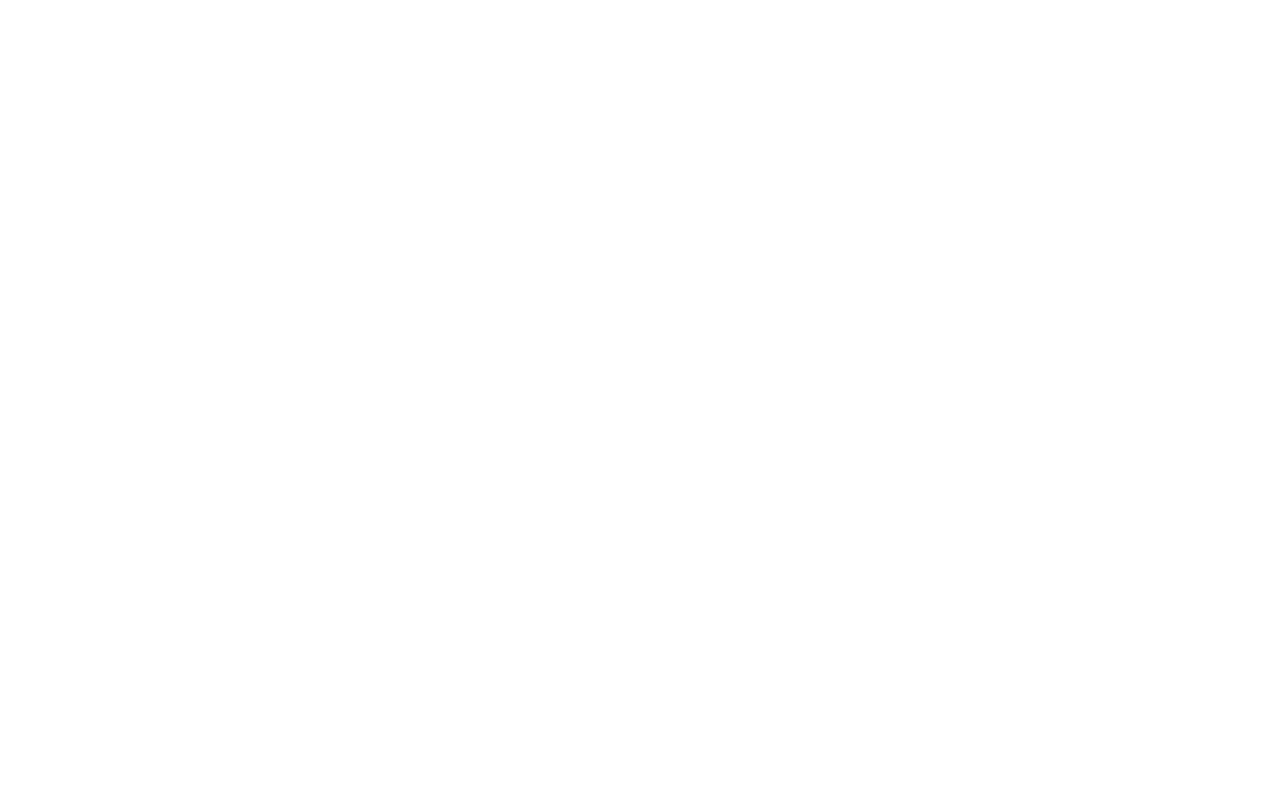
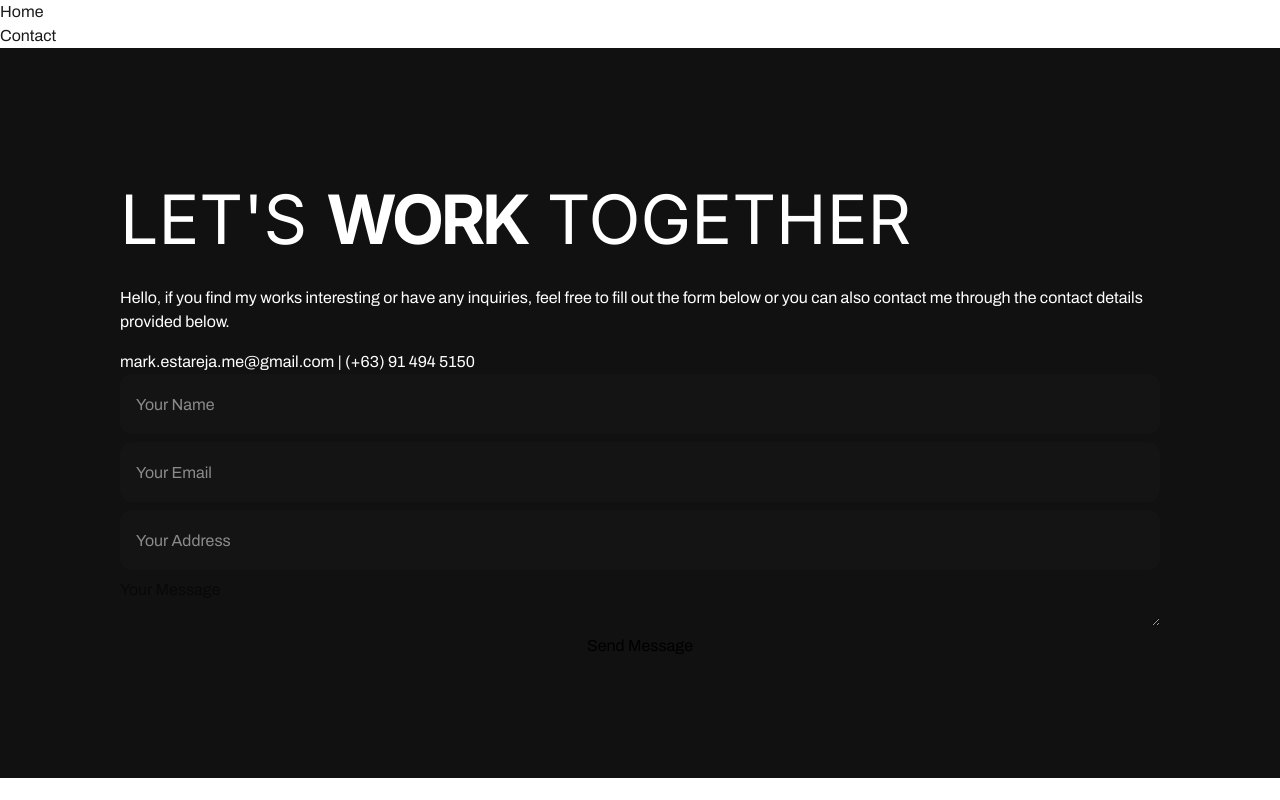
Before and after one commit to markmarkestareja/My-Portfolio-2026, a React (Vite) app: page /contact in a window 1280 px wide. Before the commit this address had no page. Built offline with nearby package versions, Linux system fonts and the light colour scheme.

Commit message:
Started making the contact page

```diff
--- a/src/App.jsx
+++ b/src/App.jsx
@@ -2,12 +2,17 @@
 import { Routes, Route } from "react-router-dom";
 
 import HeroPage from "./pages/heroPage";
+import ContactPage from "./pages/contactPage";
+
+import Navbar from "./components/navbar";
 
 function App() {
   return (
     <>
+      <Navbar />
       <Routes>
         <Route path="/" element={<HeroPage />} />
+        <Route path="/contact" element={<ContactPage />} />
       </Routes>
     </>
   );
--- /dev/null
+++ b/src/components/navbar.jsx
@@ -0,0 +1,18 @@
+import { Link } from "react-router-dom";
+
+function Navbar() {
+    return(
+        <nav>
+            <ul>
+                <li>
+                    <Link to="/"  className="text-black-300">Home</Link>
+                </li>
+                <li>
+                    <Link to="/contact" className="text-black-300">Contact</Link>
+                </li>
+            </ul>
+        </nav>
+    )
+}
+
+export default Navbar;
--- a/src/index.css
+++ b/src/index.css
@@ -122,4 +122,8 @@
     @apply text-white;
   }
 
+  input{
+    @apply w-full h-[60px] text-white bg-black-200 rounded-xl p-4;
+  }
+
 }
--- a/src/main.jsx
+++ b/src/main.jsx
@@ -4,6 +4,7 @@
 import './index.css'
 import App from './App.jsx'
 
+
 ReactDOM.createRoot(root).render(
   <BrowserRouter>
     <App />
--- /dev/null
+++ b/src/pages/contactPage.jsx
@@ -0,0 +1,22 @@
+function ContactPage(){
+    return(
+        <>
+            <section className="bg-black-100 h-full">
+                <div className="flex flex-col gap-4">
+                    <h1 className="">LET'S <span className="text-white font-regular">WORK</span> TOGETHER</h1>
+                    <p>Hello, if you find my works interesting or have any inquiries, feel free to fill out the form below or you can also contact me through the contact details provided below.</p>
+                    <p>mark.estareja.me@gmail.com | (+63) 91 494 5150</p>
+                </div>
+                <form onSubmit="" className="w-full h-auto flex flex-col gap-2">
+                    <input type="text" name="name" placeholder="Your Name" />
+                    <input type="email" name="email" placeholder="Your Email" />
+                    <input type="address" name="address" placeholder="Your Address" />
+                    <textarea name="message" placeholder="Your Message"></textarea>
+                    <button type="submit">Send Message</button>
+                </form>
+            </section>
+        </>
+    )
+}
+
+export default ContactPage;
```
